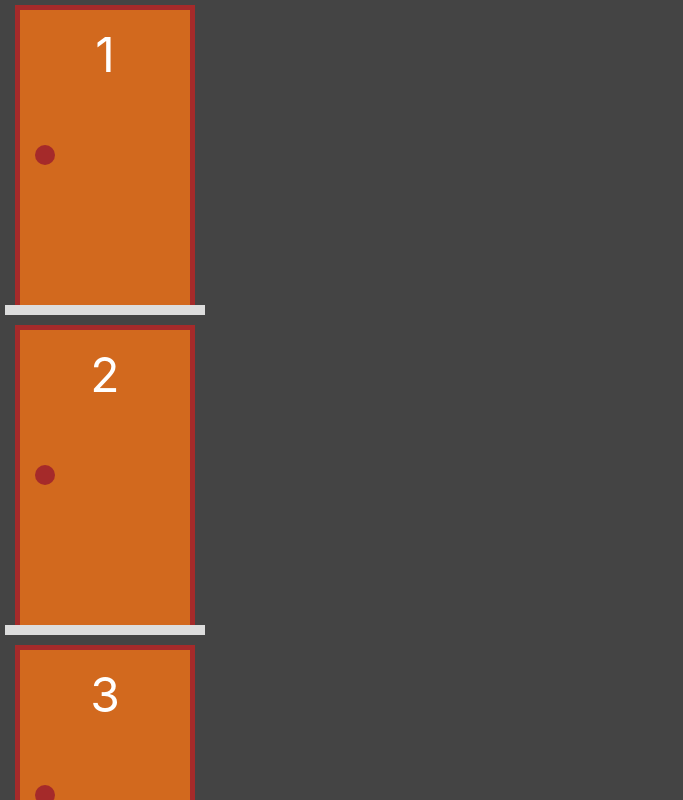
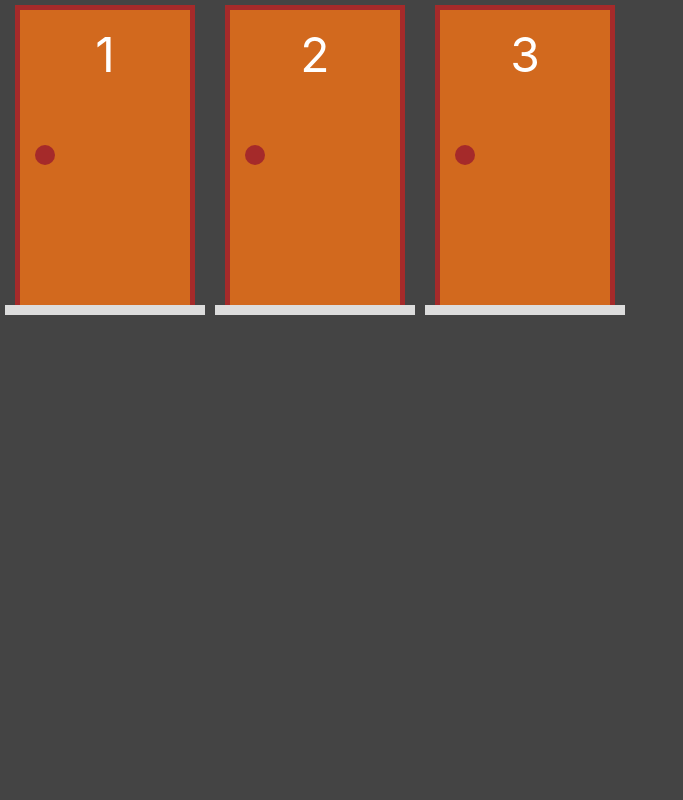
Before and after one commit to Brunogabriel-dev/monty-hall-react, a Next.js app: page / in a window 1280 px wide. Shown: the top 800 px of the page, without its empty margins (0-683 px from the left). Built offline with nearby package versions, Linux system fonts and the light colour scheme.

Commit message:
Inclusão de texto

```diff
--- a/pages/index.tsx
+++ b/pages/index.tsx
@@ -1,4 +1,4 @@
-import { useState } from "react"
+import { useState } from "react";
 import Porta from "../components/Porta";
 import { criarPortas } from "../functions/portas"
 import PortaModel from "../model/porta";
@@ -9,7 +9,7 @@ export default function Home() {
   const [p3, setP3] = useState(new PortaModel(3))
 
   return (
-    <div style={{display: "flex", flexDirection: "column"}}>
+    <div style={{display: "flex"}}>
       <Porta value={p1} onChange={novaPorta => setP1(novaPorta)}/>
       <Porta value={p2} onChange={novaPorta => setP2(novaPorta)}/>
       <Porta value={p3} onChange={novaPorta => setP3(novaPorta)}/>
```
